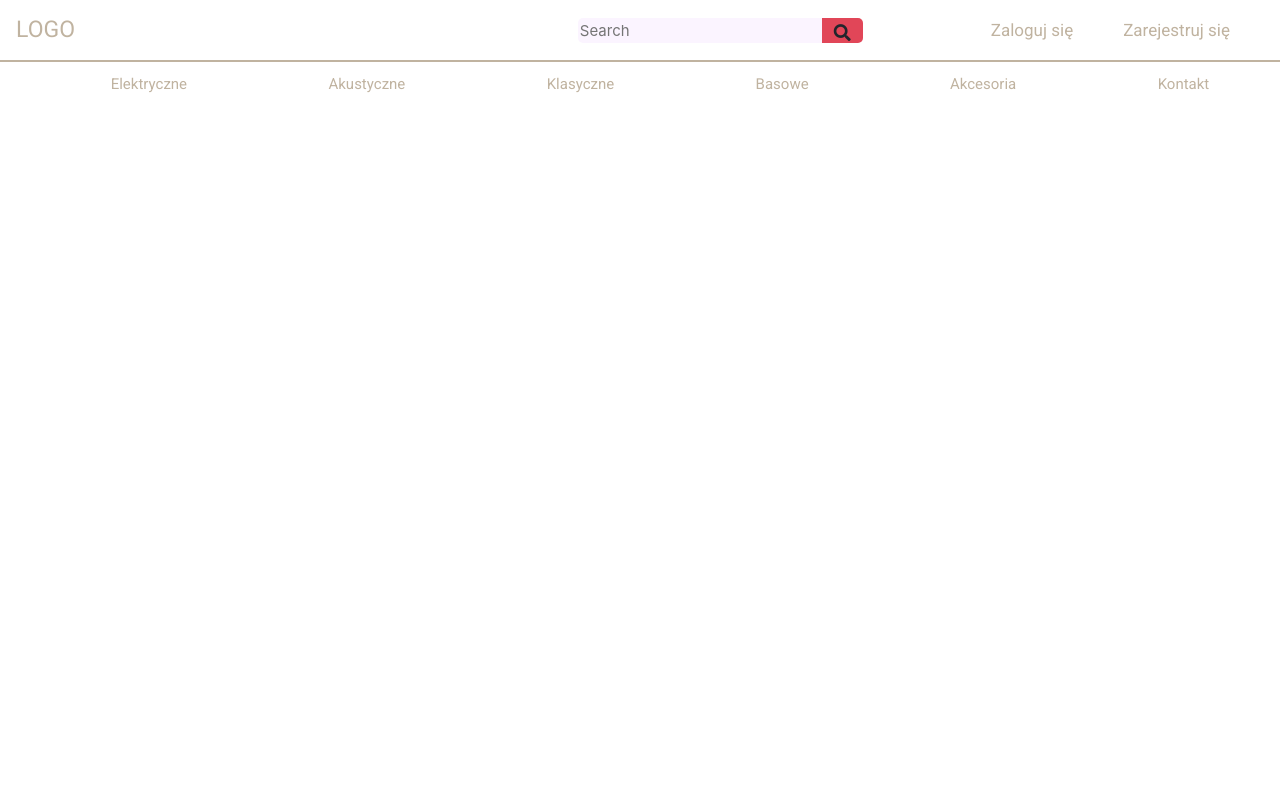
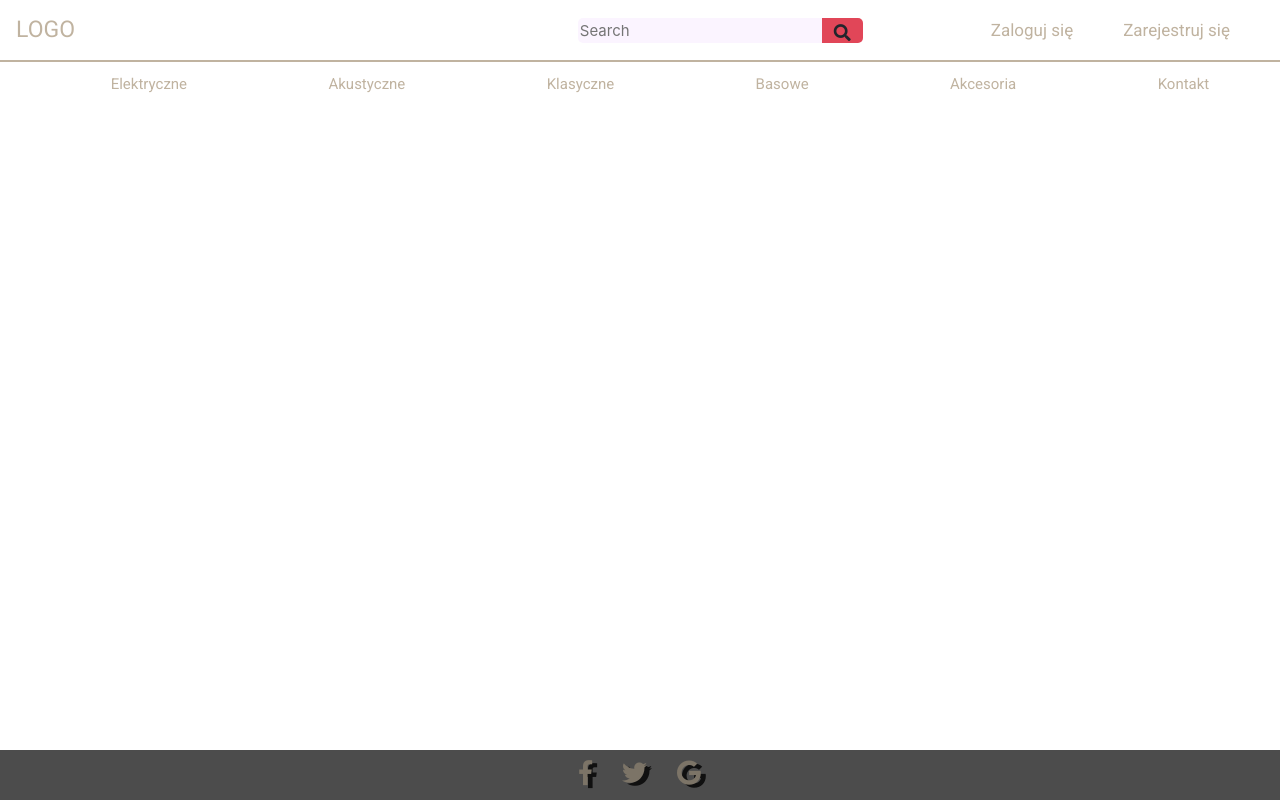
Before and after one commit to verbatim144/GuitarStore, an Angular app in the folder Shop-Frontend/GuitarStore/: page / in a window 1280 px wide. Built offline with nearby package versions, Linux system fonts and the light colour scheme.

Commit message:
Add css to the footer component

```diff
--- a/Shop-Frontend/GuitarStore/src/app/app.component.html
+++ b/Shop-Frontend/GuitarStore/src/app/app.component.html
@@ -1 +1,2 @@
 <app-header></app-header>
+<app-footer></app-footer>
--- a/Shop-Frontend/GuitarStore/src/app/app.module.ts
+++ b/Shop-Frontend/GuitarStore/src/app/app.module.ts
@@ -3,11 +3,13 @@ import { NgModule } from '@angular/core';
 
 import { AppComponent } from './app.component';
 import { HeaderComponent } from './header/header.component';
+import { FooterComponent } from './footer/footer.component';
 
 @NgModule({
   declarations: [
     AppComponent,
-    HeaderComponent
+    HeaderComponent,
+    FooterComponent
   ],
   imports: [
     BrowserModule
--- a/Shop-Frontend/GuitarStore/src/app/footer/footer.component.css
+++ b/Shop-Frontend/GuitarStore/src/app/footer/footer.component.css
@@ -0,0 +1,31 @@
+.page-footer {
+  position: fixed;
+  bottom: 0;
+  height: 50px;
+  width: 100%;
+  background: rgba(0, 0, 0, 0.7);
+  display: inline-block;
+}
+
+.container{
+  display: flex;
+  justify-content: center;
+}
+
+
+.fab{
+  margin-top: 10px;
+  font-size: 25px;
+  padding-left: 15px;
+  padding-right: 15px;
+  color: #7c7467;
+  text-shadow: 5px 3px #101010;
+}
+
+@media only screen and (max-width: 440px){
+  .fab{
+    flex-direction: row;
+    justify-self: center;
+    display: inline-block;
+  }
+}
```
